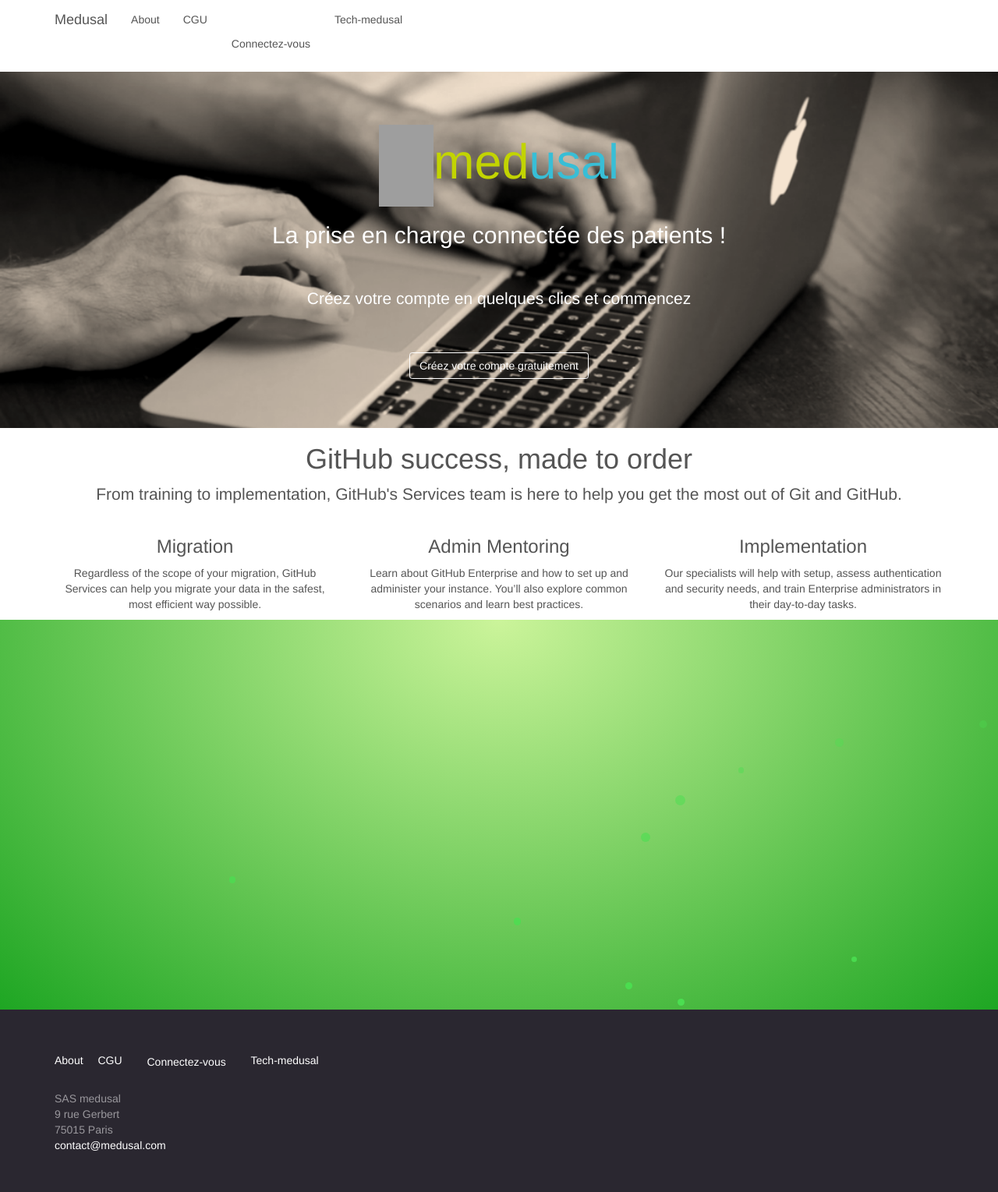
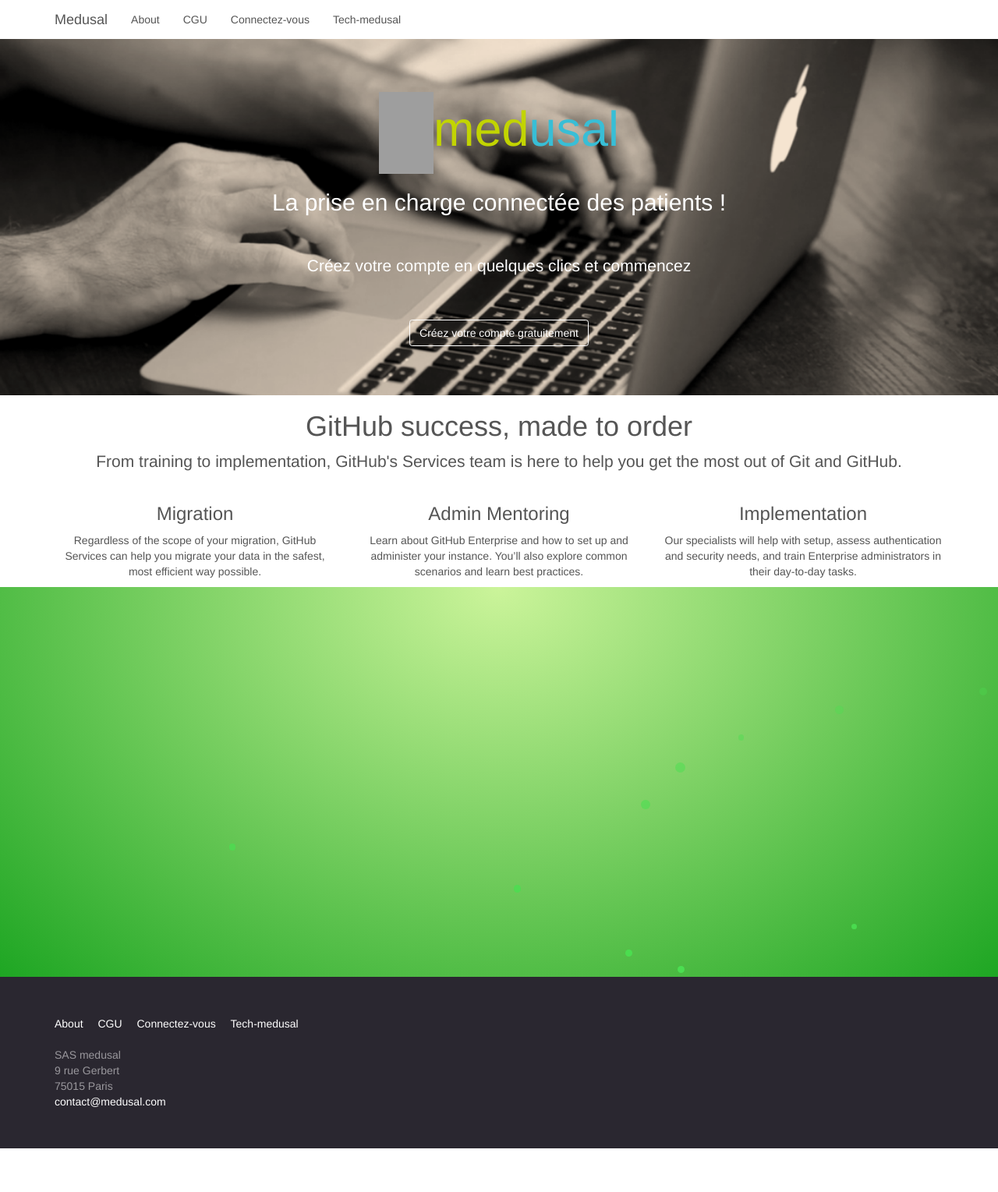
Before and after one commit to medusal/medusal.github.io, a Jekyll site: the page built from index.html, in a window 1280 px wide. Shown: the whole page at 78% size. Built offline with Jekyll 4.4.1, drawn with Linux system fonts in a browser that asks for light colours; after the commit the page ends 1473 px from its top, so only the background shows below that; grey boxes are pictures that could not be loaded.

Commit message:
Update connexion.html

```diff
--- a/connexion.html
+++ b/connexion.html
@@ -1,6 +1,6 @@
 ---
 layout: default
-title: <a href="/connexion" class="btn">Connectez-vous</a></p>
+title: Connectez-vous
 permalink: /connexion/
 ---
 
```
